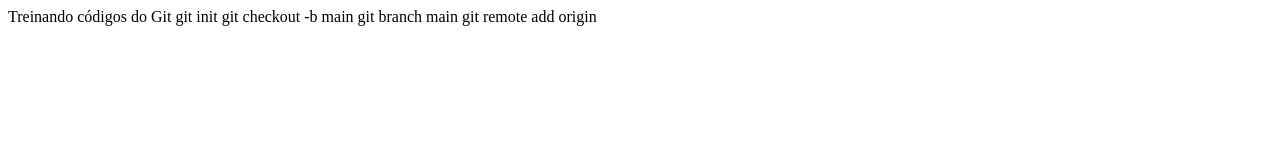
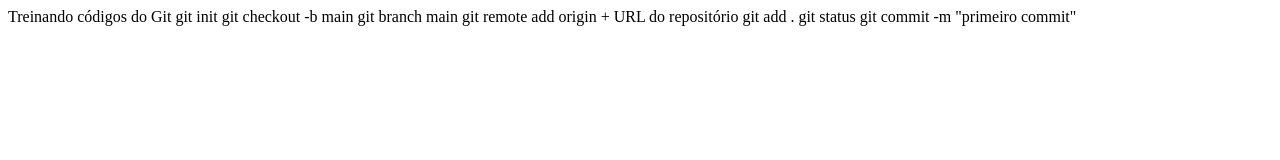
Before and after one commit to gabriel47665/Git-training, a plain HTML site: page index.html in a window 1280 px wide. Drawn offline with Linux system fonts and the light colour scheme.

Commit message:
primeiro commit

```diff
--- a/index.html
+++ b/index.html
@@ -11,6 +11,9 @@
     git init
     git checkout -b main <!-- criar branch main e trocar para ela -->
     git branch main <!-- trocar para branch main -->
-    git remote add origin<!-- Origin pode ser qualquer nome -->
+    git remote add origin<!-- Origin pode ser qualquer nome --> + URL do repositório
+    git add . <!-- adicionando codigo para staging area -->
+    git status <!-- Verificando estado de commit -->
+    git commit -m "primeiro commit" <!-- commitando localmente -->
 </body>
 </html>
```
